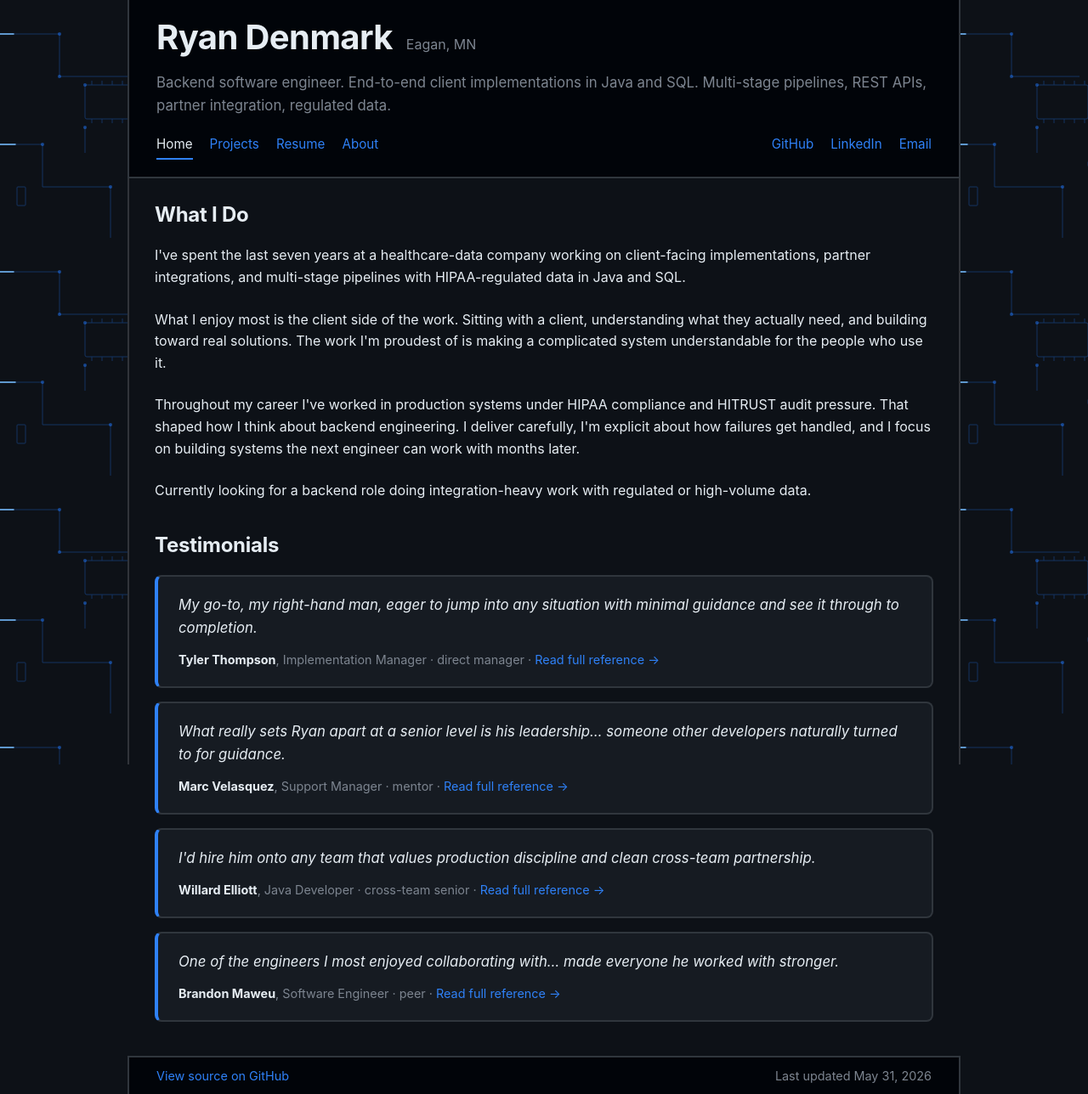
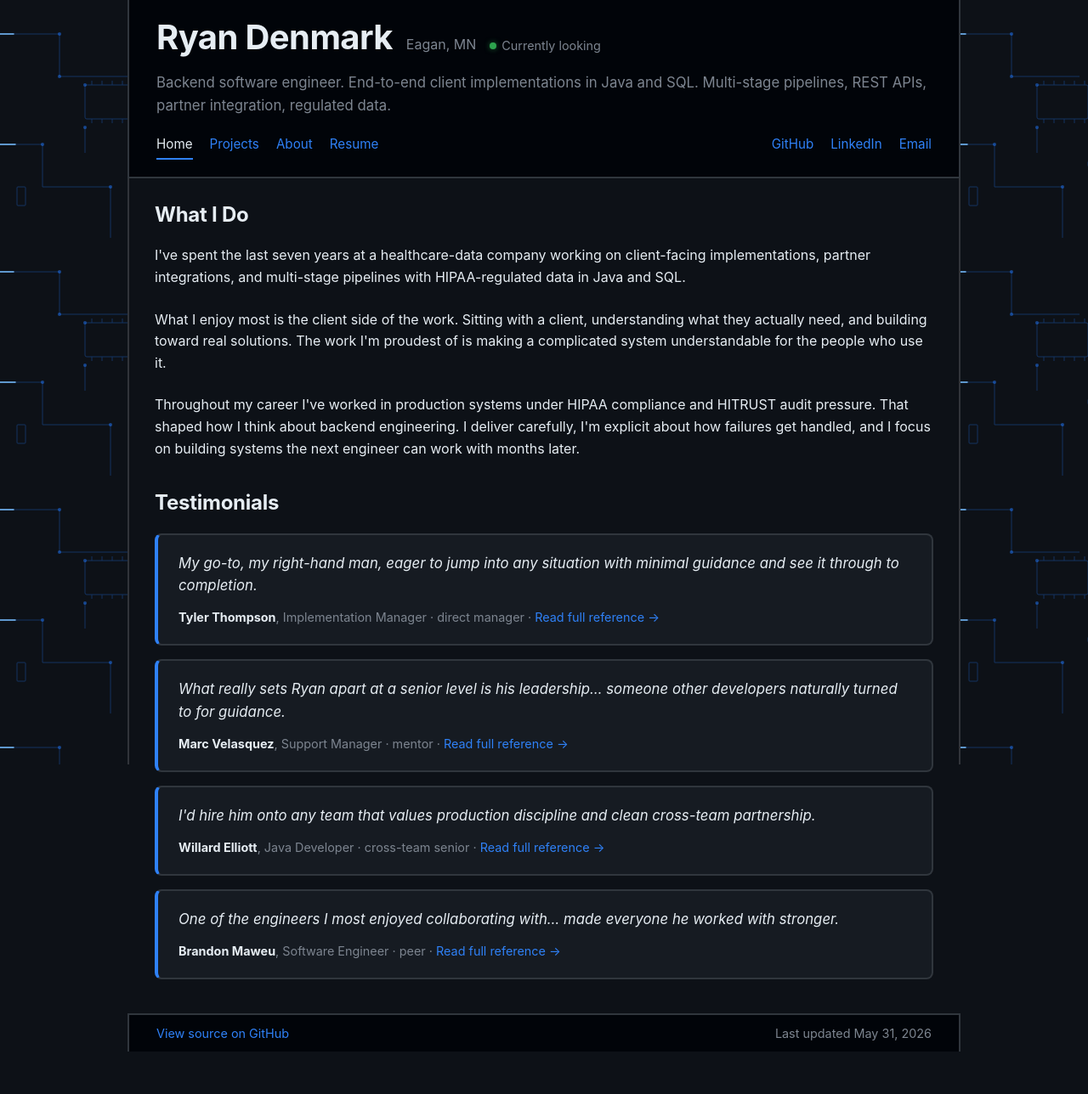
Before and after one commit to rwdenmark/rwdenmark.github.io, a Jekyll site: the page built from index.html, in a window 1280 px wide. Shown: the whole page at 85% size. Built offline with Jekyll 4.4.1, drawn with Linux system fonts in a browser that asks for light colours; after the commit the page ends 1238 px from its top, so only the background shows below that.

Commit message:
Add Currently looking availability indicator to header

```diff
--- a/_layouts/default.html
+++ b/_layouts/default.html
@@ -100,14 +100,15 @@
       <div class="name-row">
         <h1>Ryan Denmark</h1>
         <span class="location">Eagan, MN</span>
+        <span class="availability" aria-label="Currently available for backend roles"><span class="status-dot" aria-hidden="true"></span>Currently looking</span>
       </div>
       <p class="tagline">Backend software engineer. End-to-end client implementations in Java and SQL. Multi-stage pipelines, REST APIs, partner integration, regulated data.</p>
       <nav class="links" aria-label="Main navigation">
         <div class="links-group">
           <a href="{{ '/index.html' | relative_url }}"{% if page.page_id == 'home' %} class="active" aria-current="page"{% endif %}>Home</a>
           <a href="{{ '/projects.html' | relative_url }}"{% if page.page_id == 'projects' %} class="active" aria-current="page"{% endif %}>Projects</a>
+          <a href="{{ '/about.html' | relative_url }}"{% if page.page_id == 'about' %} class="active" aria-current="page"{% endif %}>About</a>
           <a href="{{ '/resume.html' | relative_url }}"{% if page.page_id == 'resume' %} class="active" aria-current="page"{% endif %}>Resume</a>
-          <a href="{{ '/about.html' | relative_url }}"{% if page.page_id == 'about' %} class="active" aria-current="page"{% endif %}>About</a>
         </div>
         <div class="links-group">
           <a href="https://github.com/rwdenmark" rel="noopener noreferrer" target="_blank">GitHub</a>
--- a/assets/style.css
+++ b/assets/style.css
@@ -87,6 +87,21 @@ header .container {
 .name-row { display: flex; align-items: baseline; gap: 16px; flex-wrap: wrap; margin-bottom: 8px; }
 h1 { font-size: 2.5rem; font-weight: 700; margin: 0; letter-spacing: -0.015em; color: var(--text); }
 .location { font-size: 1rem; color: var(--muted); }
+.availability {
+  display: inline-flex;
+  align-items: center;
+  gap: 6px;
+  font-size: 0.9rem;
+  color: var(--muted);
+}
+.status-dot {
+  display: inline-block;
+  width: 8px;
+  height: 8px;
+  background: #2da44e;
+  border-radius: 50%;
+  box-shadow: 0 0 6px rgba(45, 164, 78, 0.6);
+}
 .tagline { color: var(--muted); font-size: 1.05rem; margin: 0; }
 
 main { flex: 1; padding: 24px 0; }
--- a/index.html
+++ b/index.html
@@ -11,7 +11,6 @@ og_description: End-to-end client implementations in Java and SQL. Pipelines, pa
 <p>I've spent the last seven years at a healthcare-data company working on client-facing implementations, partner integrations, and multi-stage pipelines with HIPAA-regulated data in Java and SQL.</p>
 <p>What I enjoy most is the client side of the work. Sitting with a client, understanding what they actually need, and building toward real solutions. The work I'm proudest of is making a complicated system understandable for the people who use it.</p>
 <p>Throughout my career I've worked in production systems under HIPAA compliance and HITRUST audit pressure. That shaped how I think about backend engineering. I deliver carefully, I'm explicit about how failures get handled, and I focus on building systems the next engineer can work with months later.</p>
-<p>Currently looking for a backend role doing integration-heavy work with regulated or high-volume data.</p>
 
 <h2 class="section-title">Testimonials</h2>
 <article class="testimonial-card">
```
